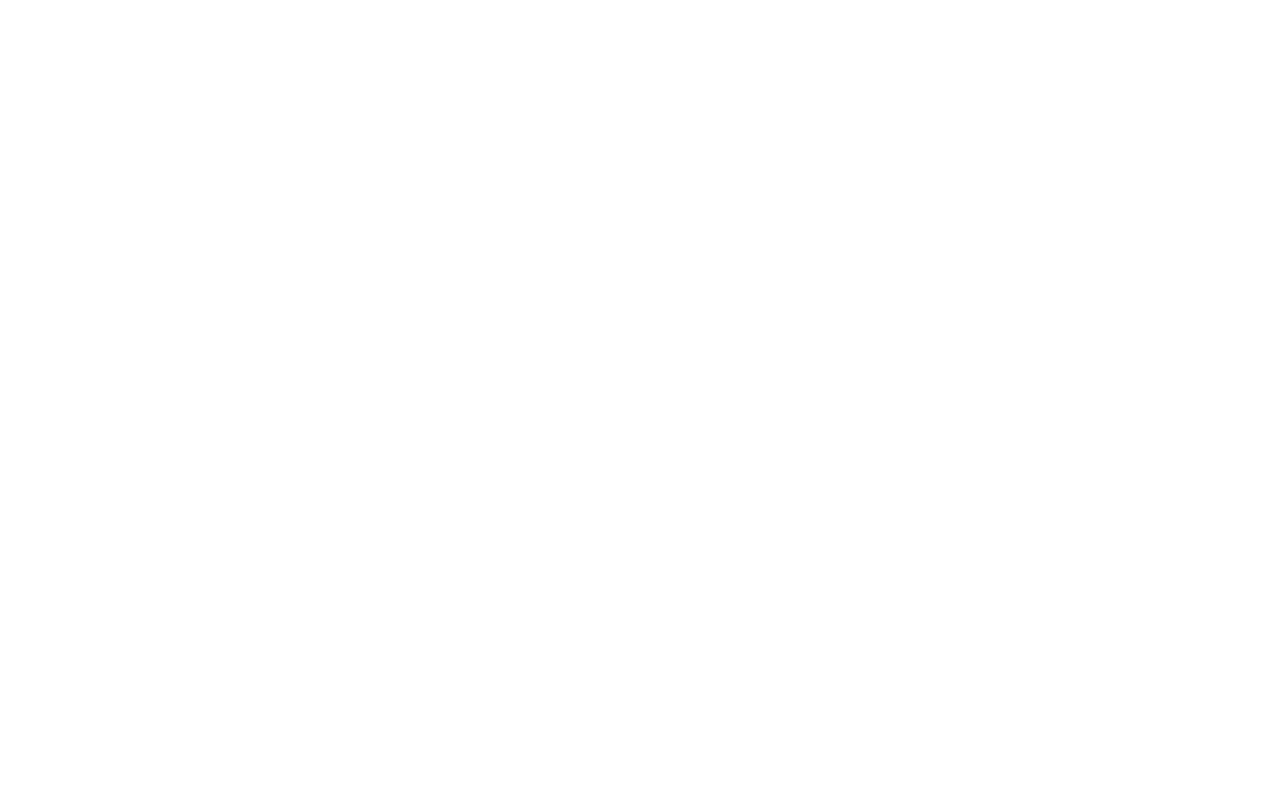
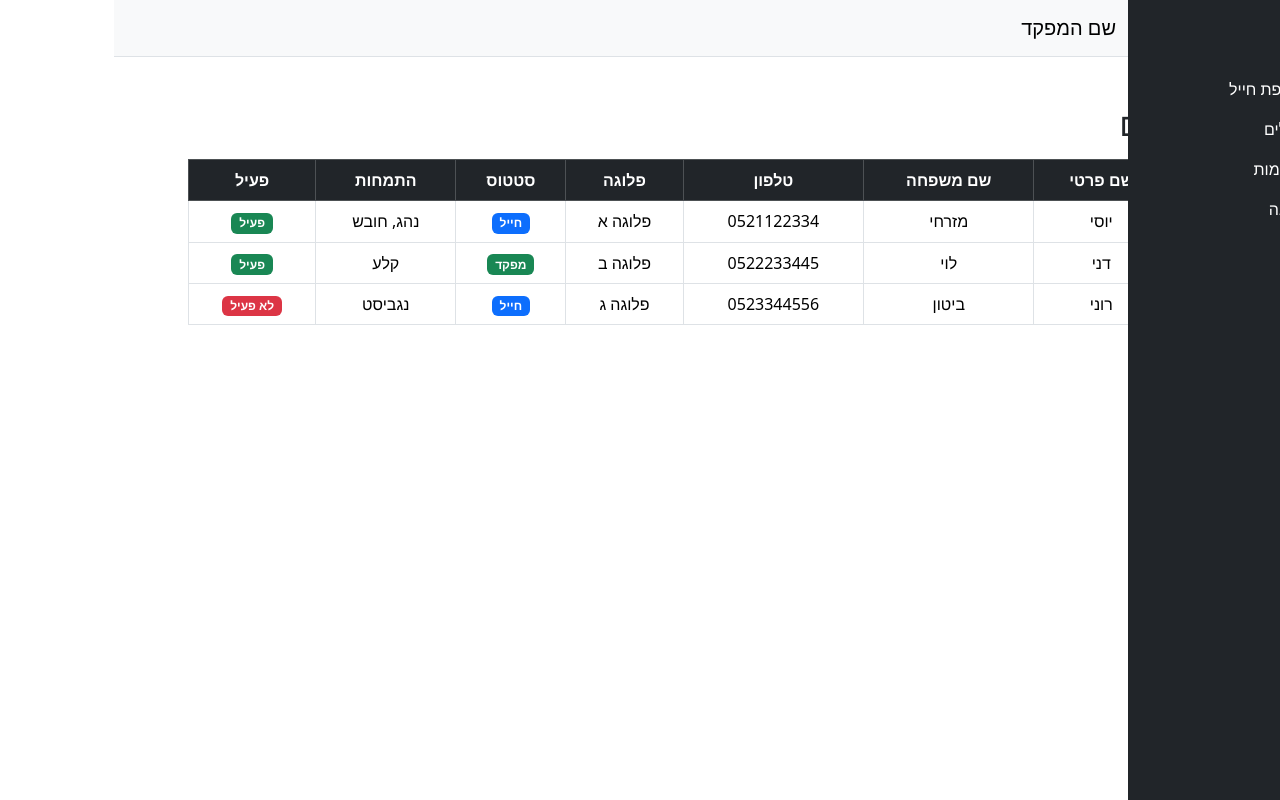
Before and after one commit to DanielElbaz/Troop_Management, a React (Vite) app: page /commander-dash/soliders-table in a window 1280 px wide. Before the commit this address had no page. Built offline with nearby package versions, Linux system fonts and the light colour scheme.

Commit message:
dashboard commander almost finish

```diff
--- a/src/App.jsx
+++ b/src/App.jsx
@@ -8,6 +8,7 @@ import AddSolider from './pages/AddSolider';
 import TestUnitStore from './stores/TestUnitStore';
 import CommanderDashboard from './pages/CommanderDashboard';
 import { BrowserRouter, Route, Routes } from 'react-router-dom';
+import SoldiersTable from './pages/SoldiersTable';
 function App() {
   return (
     <div className="App">
@@ -16,6 +17,7 @@ function App() {
         <Route path="/" element={<SignIn />} />
         <Route path="/commander-dash" element={<CommanderDashboard />} >
         <Route path="add-solider" element={<AddSolider />} />
+        <Route path="soliders-table" element={<SoldiersTable/>} />
         </Route>
       </Routes>
       </BrowserRouter>
--- a/src/pages/CommanderDashboard.jsx
+++ b/src/pages/CommanderDashboard.jsx
@@ -1,49 +1,80 @@
 import "bootstrap/dist/css/bootstrap.min.css";
+import { useState } from "react";
 import { Link, Outlet } from "react-router-dom";
+import { useNavigate } from "react-router-dom";
 
 export default function CommanderDashboard() {
+    const navigate = useNavigate();
+    const [isSidebarOpen, setIsSidebarOpen] = useState(false);
     return (
-        <div className="d-flex">
+           <div className="d-flex flex-column flex-md-row vh-100">
+
+      {/* Mobile toggle button */}
+      <div className="d-md-none p-2 bg-dark text-white d-flex justify-content-between align-items-center">
+        <span className="fw-bold">המפקד __</span>
+        <button
+          className="btn btn-outline-light btn-sm"
+          onClick={() => setIsSidebarOpen(!isSidebarOpen)}
+        >
+          ☰
+        </button>
+      </div>
+
       {/* Sidebar */}
-            <div className="bg-dark text-white p-3 vh-100" style={{ width: "250px" }}>
-                <h4 className="mb-4">ראשי</h4>
+      <div
+        className={`bg-dark text-white p-3 vh-100 position-md-relative position-fixed ${
+          isSidebarOpen ? "d-block" : "d-none"
+        } d-md-block`}
+        style={{ width: "250px", zIndex: 1000 }}
+      >
+        <h4 className="mb-4 d-md-block d-none">ראשי</h4>
         <ul className="nav flex-column">
           <li className="nav-item">
-                        <Link to="add-solider" className="nav-link text-white">
+            <Link
+              to="add-solider"
+              className="nav-link text-white"
+              onClick={() => setIsSidebarOpen(false)}
+            >
               הוספת חייל
             </Link>
           </li>
           <li className="nav-item">
-                        <Link  className="nav-link text-white">
-                            Reports
+            <Link
+              to="soliders-table"
+              className="nav-link text-white"
+              onClick={() => setIsSidebarOpen(false)}
+            >
+              חיילים
             </Link>
           </li>
           <li className="nav-item">
-                        <Link  className="nav-link text-white">
-                            Analytics
+            <Link className="nav-link text-white" onClick={() => setIsSidebarOpen(false)}>
+              משימות
             </Link>
           </li>
            <li className="nav-item">
-                        <Link  className="nav-link text-white">
-                            Settings
+            <Link to="/" className="nav-link text-white" >
+              יציאה
             </Link>
           </li>
         </ul>
       </div>
 
       {/* Main content */}
-            <div className="flex-grow-1">
-                {/* Topbar */}
-                <nav className="navbar navbar-expand-lg navbar-light bg-light border-bottom">
+      <div
+        className="flex-grow-1 ms-md-3"
+        style={{ marginLeft: isSidebarOpen ? "250px" : "0", transition: "margin 0.3s" }}
+      >
+        {/* Topbar for desktop */}
+        <nav className="navbar navbar-expand-lg navbar-light bg-light border-bottom d-none d-md-flex">
           <div className="container-fluid">
-                        <span className="navbar-brand">המפקד __</span>
-                        <button className="btn btn-outline-primary">יציאה</button>
+            <span style={{marginRight:"250px"}} className="navbar-brand">שם המפקד</span>
           </div>
         </nav>
 
         {/* Content */}
         <div className="container-fluid p-4">
-                     <Outlet/>
+          <Outlet />
         </div>
       </div>
     </div>
--- /dev/null
+++ b/src/pages/SoldiersTable.jsx
@@ -0,0 +1,137 @@
+import React from "react";
+import "bootstrap/dist/css/bootstrap.min.css";
+
+// רשימת חיילים לדוגמה
+const sampleSoldiers = [
+  {
+    first_name: "יוסי",
+    last_name: "מזרחי",
+    service_id: "1000001",
+    phone: "0521122334",
+    unit_id: "פלוגה א",
+    role: "חייל",
+    speciality: ["נהג", "חובש"],
+    is_active: true,
+  },
+  {
+    first_name: "דני",
+    last_name: "לוי",
+    service_id: "1000002",
+    phone: "0522233445",
+    unit_id: "פלוגה ב",
+    role: "מפקד",
+    speciality: ["קלע"],
+    is_active: true,
+  },
+  {
+    first_name: "רוני",
+    last_name: "ביטון",
+    service_id: "1000003",
+    phone: "0523344556",
+    unit_id: "פלוגה ג",
+    role: "חייל",
+    speciality: ["נגביסט"],
+    is_active: false,
+  },
+];
+
+export default function SoldiersTable({ soldiers = sampleSoldiers }) {
+  return (
+         <div className="container mt-4">
+      <h2 className="mb-3">רשימת חיילים</h2>
+
+      {/* טבלה ל-Desktop */}
+      <div className="table-responsive d-none d-md-block">
+        <table className="table table-hover table-bordered align-middle text-center">
+          <thead className="table-dark">
+            <tr>
+              <th>מ.א</th>
+              <th>שם פרטי</th>
+              <th>שם משפחה</th>
+              <th>טלפון</th>
+              <th>פלוגה</th>
+              <th>סטטוס</th>
+              <th>התמחות</th>
+              <th>פעיל</th>
+            </tr>
+          </thead>
+          <tbody>
+            {soldiers.map((s, index) => (
+              <tr key={index}>
+                <td>{s.service_id}</td>
+                <td>{s.first_name}</td>
+                <td>{s.last_name}</td>
+                <td>{s.phone}</td>
+                <td>{s.unit_id}</td>
+                <td>
+                  <span
+                    className={`badge ${
+                      s.role === "מפקד" ? "bg-success" : "bg-primary"
+                    }`}
+                  >
+                    {s.role}
+                  </span>
+                </td>
+                <td>{s.speciality.join(", ")}</td>
+                <td>
+                  <span
+                    className={`badge ${
+                      s.is_active ? "bg-success" : "bg-danger"
+                    }`}
+                  >
+                    {s.is_active ? "פעיל" : "לא פעיל"}
+                  </span>
+                </td>
+              </tr>
+            ))}
+          </tbody>
+        </table>
+      </div>
+
+      {/* Cards למובייל */}
+      <div className="d-block d-md-none">
+        {soldiers.map((s, index) => (
+          <div key={index} className="card mb-3 shadow-sm">
+            <div className="card-body">
+              <p>
+                <strong>מ.א:</strong> {s.service_id}
+              </p>
+              <p>
+                <strong>שם:</strong> {s.first_name} {s.last_name}
+              </p>
+              <p>
+                <strong>טלפון:</strong> {s.phone}
+              </p>
+              <p>
+                <strong>פלוגה:</strong> {s.unit_id}
+              </p>
+              <p>
+                <strong>סטטוס:</strong>{" "}
+                <span
+                  className={`badge ${
+                    s.role === "מפקד" ? "bg-success" : "bg-primary"
+                  }`}
+                >
+                  {s.role}
+                </span>
+              </p>
+              <p>
+                <strong>התמחות:</strong> {s.speciality.join(", ")}
+              </p>
+              <p>
+                <strong>פעיל:</strong>{" "}
+                <span
+                  className={`badge ${
+                    s.is_active ? "bg-success" : "bg-danger"
+                  }`}
+                >
+                  {s.is_active ? "✔️" : "❌"}
+                </span>
+              </p>
+            </div>
+          </div>
+        ))}
+      </div>
+    </div>
+  );
+}
```
Lines whose indentation alone changed are shown as unchanged.
